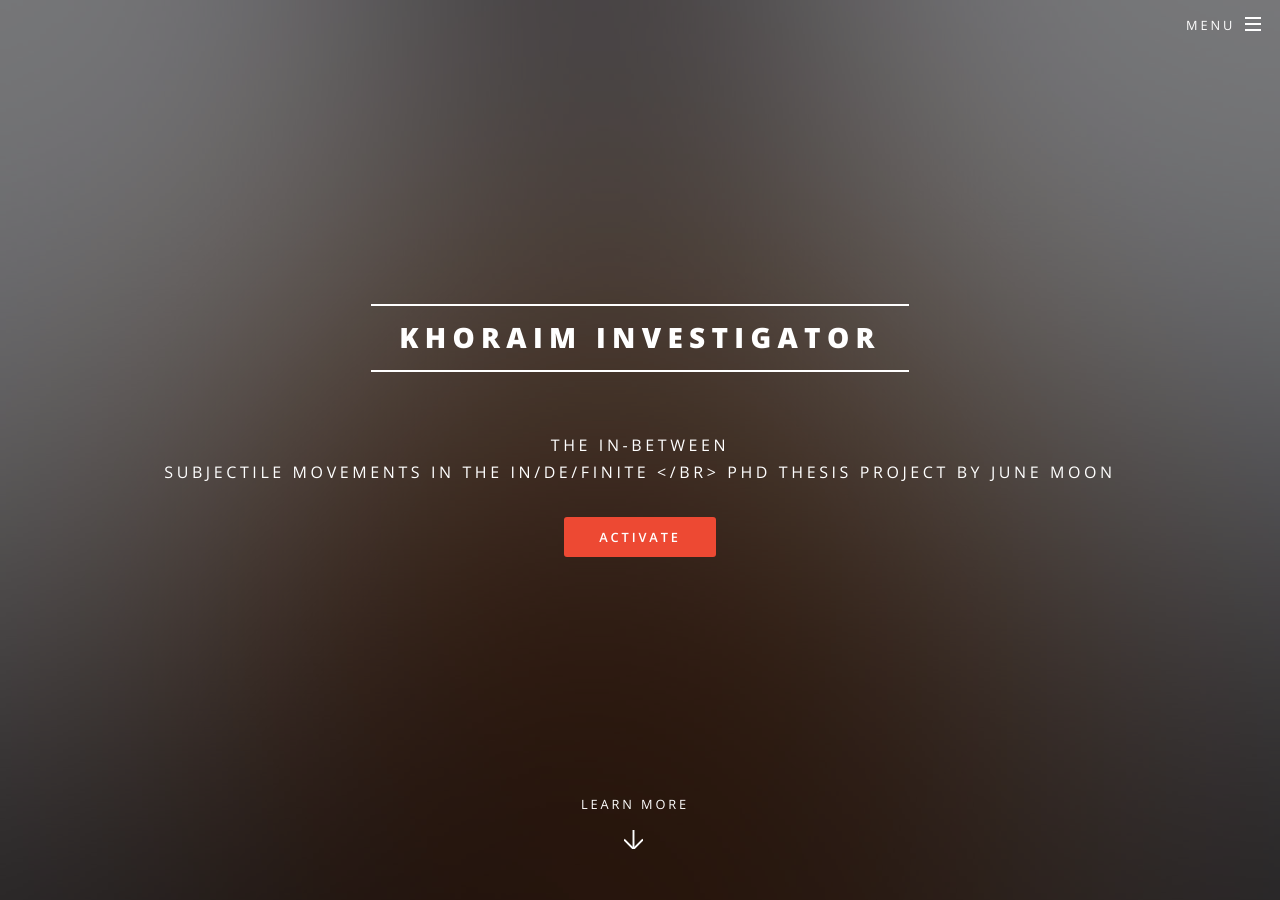
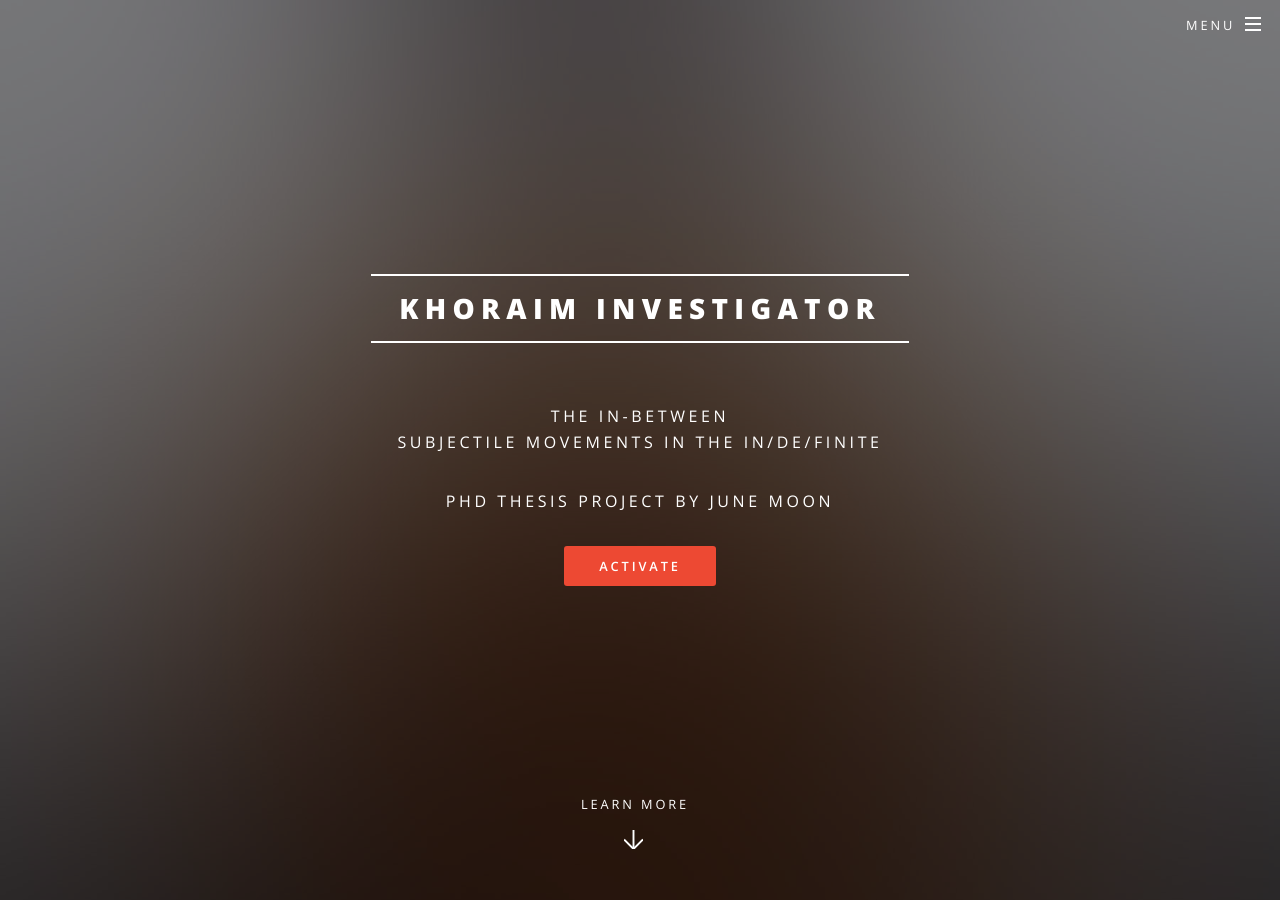
Before and after one commit to junesilvere/junesilvere, a Jekyll site: the page built from index.html, in a window 1280 px wide and 900 px high. Built offline with Jekyll 4.4.1, drawn with Linux system fonts in a browser that asks for light colours.

```diff
--- a/_config.yml
+++ b/_config.yml
@@ -5,7 +5,8 @@
 title: Khoraim Investigator
 description: |
   The in-between
-  Subjectile Movements in the in/de/finite </br>
+  Subjectile Movements in the in/de/finite
+
   PhD Thesis Project by June Moon
 owner: June Moon # or company name
 first_published: 2016 # if migrating another site, the year of your first publish
```
